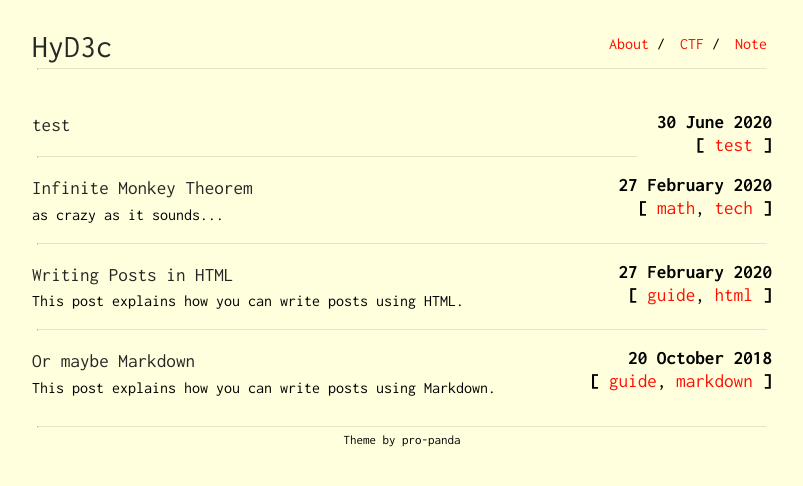
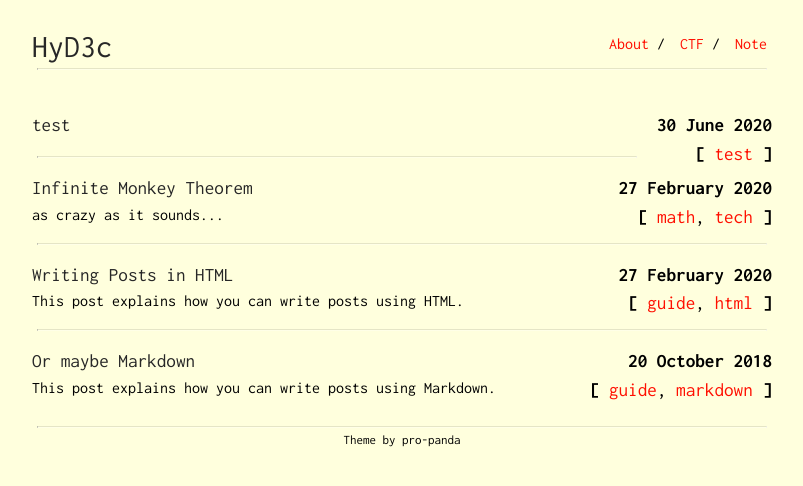
Before and after one commit to HyD3c/HyD3c.github.io, a Jekyll site: the page built from index.html, in a window 1280 px wide. Shown: the top 486 px of the page, without its empty margins (238-1041 px from the left). Built offline with Jekyll 4.4.1, drawn with Linux system fonts in a browser that asks for light colours; some web fonts are replaced.

Commit message:
Update main.scss

```diff
--- a/css/main.scss
+++ b/css/main.scss
@@ -80,7 +80,6 @@ hr {
         text-align: right;
         margin-left: 20px;
         font-size: 1.2em;
-	line-height:1.2em;
     }
     .subtitle{
         max-width: 500px;
```
